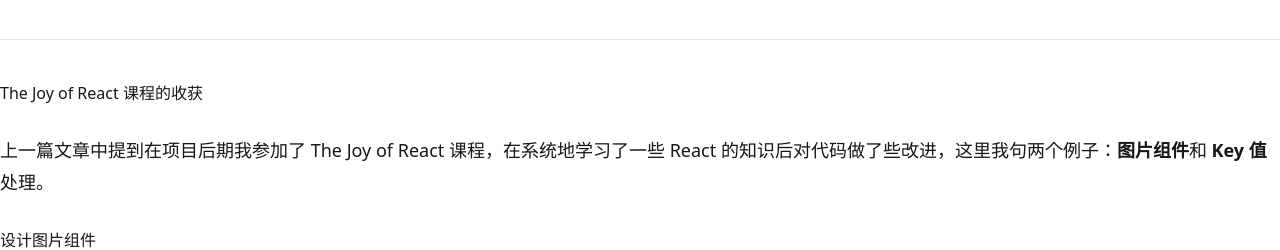
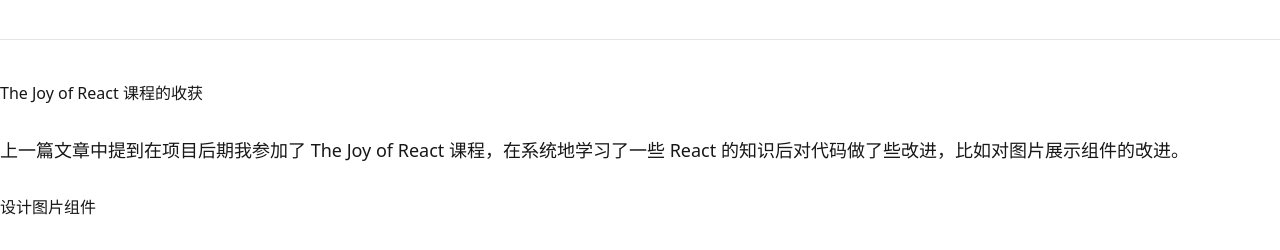
Before and after one commit to Pudge1996/NEXT.LRD.IM, a Next.js app: page /blog/posts/2023-03-12 in a window 1280 px wide. Shown: the part 8360-8610 px from the top of the page. Built offline with nearby package versions, Linux system fonts and the light colour scheme.

Commit message:
博客文章更新

```diff
--- a/pages/blog/posts/2023-03-12.mdx
+++ b/pages/blog/posts/2023-03-12.mdx
@@ -246,7 +246,7 @@ import { IoLink, IoList } from "react-icons/io5"; // 加载图标库
 
 ## The Joy of React 课程的收获
 
-上一篇文章中提到在项目后期我参加了 The Joy of React 课程，在系统地学习了一些 React 的知识后对代码做了些改进，这里我句两个例子：**图片组件**和 **Key 值**处理。
+上一篇文章中提到在项目后期我参加了 The Joy of React 课程，在系统地学习了一些 React 的知识后对代码做了些改进，比如对图片展示组件的改进。
 
 ### 设计图片组件
 
```
Also changed, not shown: 1 other file (tests, documents, lock files or other folders).
